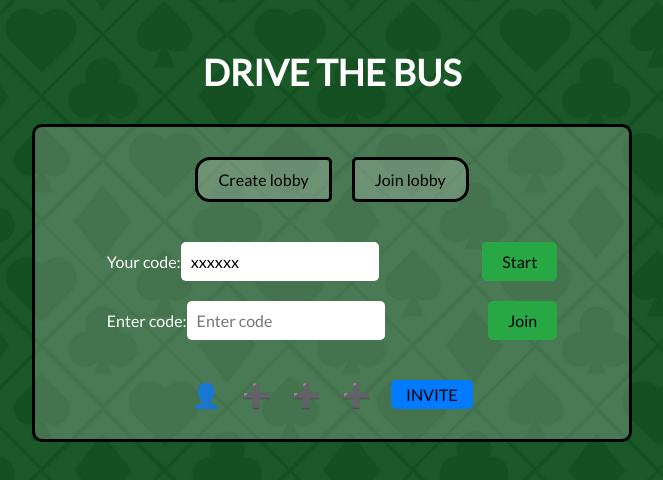
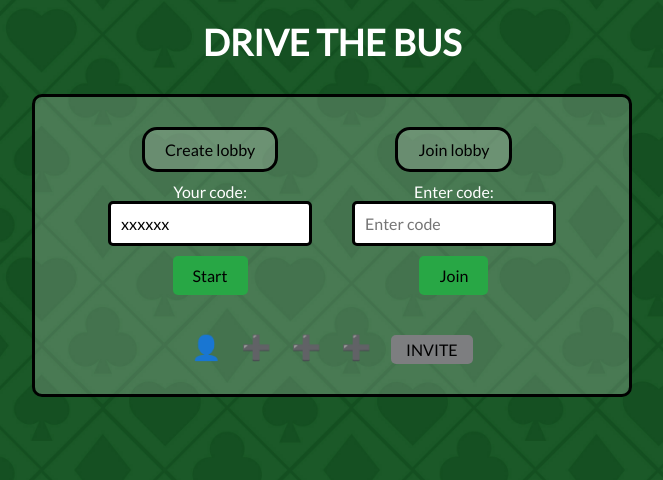
Before and after one commit to terga17/party-igre, an Angular app in the folder Frontend/PartyGamesWebHub/: page /buser in a window 1280 px wide. Shown: the top 480 px of the page, without its empty margins (308-971 px from the left). Built offline with nearby package versions, Linux system fonts and the light colour scheme.

Commit message:
pre-game lobby (html, css)
html,css koda skor končana (manka exit button)

```diff
--- a/Frontend/PartyGamesWebHub/src/app/Components/buser/buser.component.css
+++ b/Frontend/PartyGamesWebHub/src/app/Components/buser/buser.component.css
@@ -1,38 +1,51 @@
-body {
-    font-family: Arial, sans-serif;
-    color: white;
-    margin: 0;
-    padding: 0;
-  }
-
   .drive-the-bus-container {
     background-image: url('/assets/Images/buser_background.jpg');
     background-size: cover;
     background-position: center;
     text-align: center;
-    padding: 50px;
+    padding: 20px;
     height: 100vh;
     width: 100vw;
   }
 
-  h1 {
-    font-size: 36px;
-    color: white;
-    margin-bottom: 30px;
+  .first-row {
+    display: flex;
+    flex-direction: row;
+    justify-content: space-evenly;
+    align-items: stretch;
   }
 
   .lobby-section {
     background-color: hsla(0, 0%, 100%, 0.2);
     border-style: solid;
     border-radius: 10px;
+    display: flex;
+    flex-direction: column;
+    justify-content: space-evenly;
+    align-items: center;
+    max-width: 600px;
+    width: 90%;
+    margin: 0 auto;
     padding: 20px;
-    display: inline-block;
-    width: 80%;
-    max-width: 600px;
   }
 
-  .lobby-buttons {
-    margin-bottom: 20px;
+  .left-side{
+    width: 50%;
+    text-align: center;
+    flex-direction: column;
+  }
+
+  .lobby-code1 {
+    display: flex;
+    flex-direction: column;
+    justify-content: space-evenly;
+    align-items: center;
+  }
+
+  .right-side {
+    width: 50%;
+    text-align: center;
+    flex-direction: column;
   }
 
   button {
@@ -48,32 +61,20 @@
     background-color: hsla(120, 11%, 77%, 0.3);
     border-style: solid;
     color: rgb(0, 0, 0);
+
   }
-  .btn-create {
+
+  .btn-create, .btn-join{
     border-top-left-radius: 15px;
     border-bottom-left-radius: 15px;
-  }
-
-  .btn-join {
     border-top-right-radius: 15px;
     border-bottom-right-radius: 15px;
-  }
-
-  .lobby-inputs {
-    display: flex;
-    justify-content: space-around;
-    align-items: center;
-    flex-wrap: wrap;
-  }
-
-  .lobby-inputs div {
-    margin: 10px;
   }
 
   input[type="text"] {
     padding: 10px;
     font-size: 16px;
-    border: none;
+    border: solid;
     border-radius: 5px;
   }
 
@@ -87,6 +88,8 @@
   }
 
   .lobby-footer {
+    justify-content: center;
+    align-items: center;
     margin-top: 20px;
   }
 
@@ -103,20 +106,21 @@
   }
 
   .btn-invite {
-    background-color: #007bff;
+    background-color: #7d7e80;
     color: rgb(0, 0, 0);
     padding: 5px 15px;
   }
 
   .btn-invite:hover {
-    background-color: #0056b3;
-
+    background-color: #8c8e91;
   }
 
-  .Your-code {
-    color: white;
+  .Your-code, .Enter-code{
+    color: rgb(255, 255, 255);
   }
 
-  .Enter-code {
-    color: white;
+  h1 {
+    font-size: 36px;
+    color: rgb(255, 255, 255);
+    margin-bottom: 30px;
   }
--- a/Frontend/PartyGamesWebHub/src/app/Components/buser/buser.component.html
+++ b/Frontend/PartyGamesWebHub/src/app/Components/buser/buser.component.html
@@ -1,24 +1,33 @@
-<div class="drive-the-bus-container"> <!--preimenuj?-->
+<div class="drive-the-bus-container">
   <h1>DRIVE THE BUS</h1>
   <div class="lobby-section">
-      <div class="lobby-buttons">
+    <div class="first-row">
+      <div class="left-side">
+        <div class="title1">
           <button class="btn-create">Create lobby</button>
-        <button class="btn-join">Join lobby</button>
         </div>
-      <div class="lobby-inputs">
-        <div>
+        <div class="lobby-code1">
           <label class= "Your-code">Your code:</label>
           <input type="text" value="xxxxxx" readonly />
         </div>
+        <div class="button1">
           <button class= "btn-start">Start</button>
-        <div>
+        </div>
+      </div>
+      <div class="right-side">
+        <div class="title2">
+          <button class="btn-join">Join lobby</button>
+        </div>
+        <div class="lobby-code2">
           <label class = "Enter-code">Enter code:</label>
           <input type="text" placeholder="Enter code" />
         </div>
+        <div class="button2">
           <button class="btn-join-lobby">Join</button>
         </div>
+      </div>
+    </div>
     <div class="lobby-footer">
-        <div class="footer-icons">
           <span class="icon">👤</span>
           <span class="icon">➕</span>
           <span class="icon">➕</span>
@@ -27,4 +36,3 @@
     </div>
   </div>
 </div>
-  </div>
--- a/Frontend/PartyGamesWebHub/src/app/Components/create-lobby/create-lobby.component.html
+++ b/Frontend/PartyGamesWebHub/src/app/Components/create-lobby/create-lobby.component.html
@@ -1,4 +1,4 @@
-<p>create-lobby works!</p>
+<p>create-lobby works!</p> <!--neposodobljeno! upoarbi "buser" komponento-->
 <div class="drive-the-bus-container">
     <h1>DRIVE THE BUS</h1>
     <div class="lobby-section">
```
Lines whose indentation alone changed are shown as unchanged.
